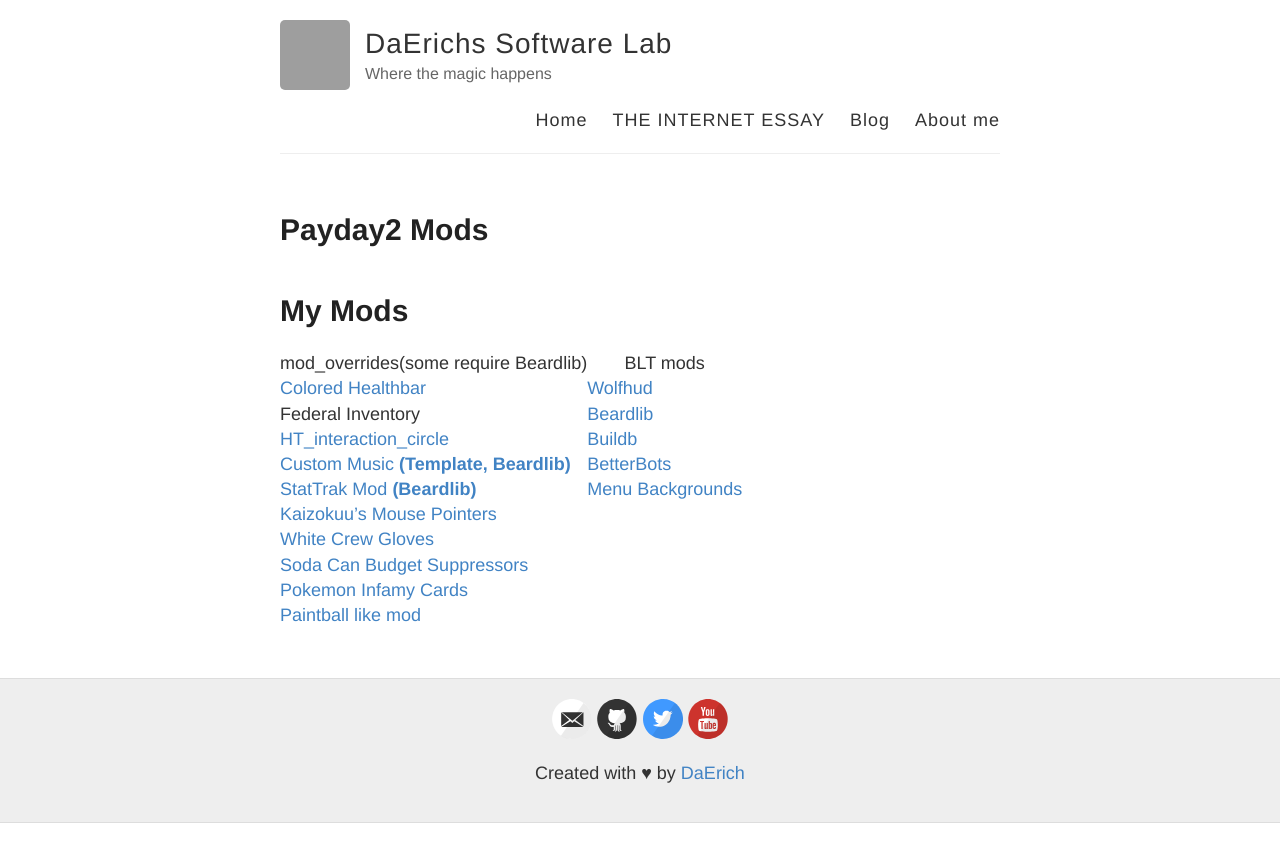
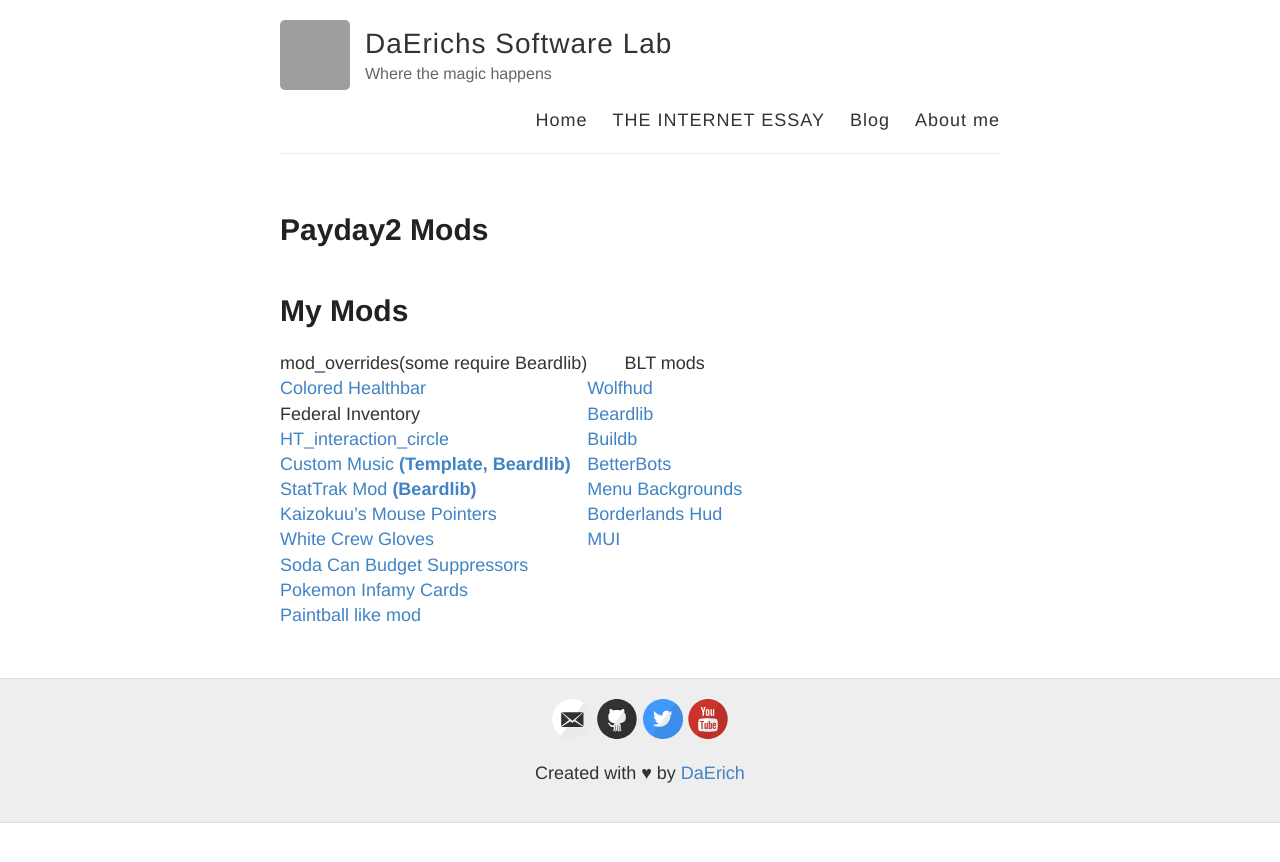
Before and after one commit to daerich/daerich.github.io.old, a Jekyll site: the page built from mods.md, in a window 1280 px wide. Shown: the top 862 px of the page. Built offline with Jekyll 4.4.1, drawn with Linux system fonts in a browser that asks for light colours; grey boxes are pictures that could not be loaded.

Commit message:
new mods

```diff
--- a/mods.md
+++ b/mods.md
@@ -12,8 +12,8 @@
 [HT_interaction_circle](http://modwork.shop/20914) | [Buildb](https://paydaymods.com/mods/65/BDB)
 [Custom Music __(Template, Beardlib)__ ](http://modwork.shop/18106)| [BetterBots](http://paydaymods.com/mods/108/BB)
 [StatTrak Mod __(Beardlib)__](http://modwork.shop/20004)| [Menu Backgrounds](http://modwork.shop/17160)
-[Kaizokuu's Mouse Pointers](http://modwork.shop/20897) |
-[White Crew Gloves](http://modwork.shop/20778) |
+[Kaizokuu's Mouse Pointers](http://modwork.shop/20897) | [Borderlands Hud](http://modwork.shop/20420)
+[White Crew Gloves](http://modwork.shop/20778) | [MUI](http://paydaymods.com/mods/44/arm_mui)
 [Soda Can Budget Suppressors](http://modwork.shop/19073) |
 [Pokemon Infamy Cards](http://modwork.shop/13267) |
 [Paintball like mod](http://modwork.shop/12568) |
```
